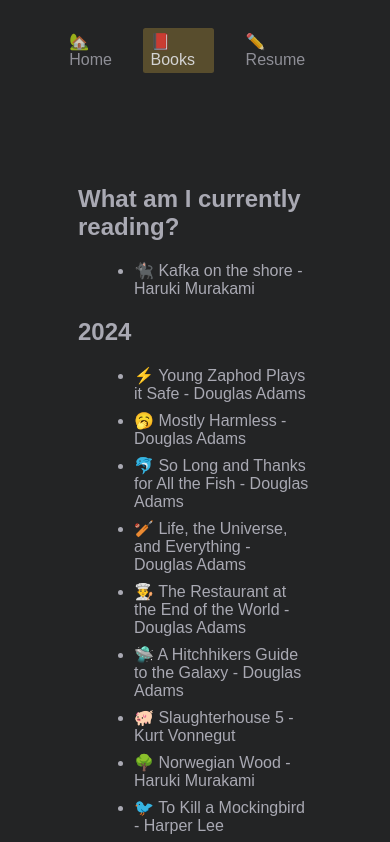
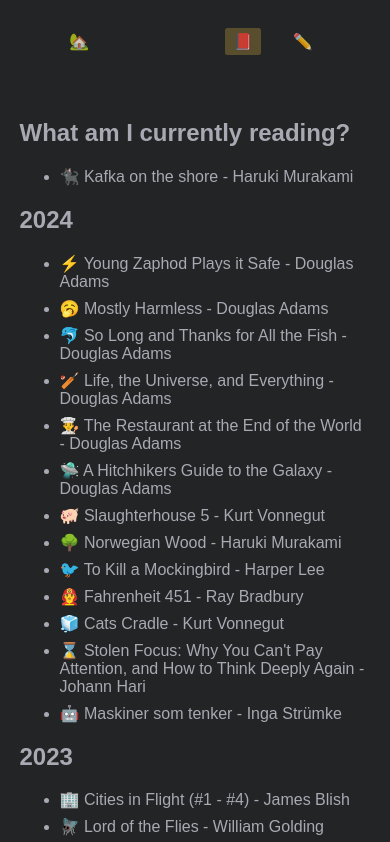
Before and after one commit to ErikMLysfjord/lysfjord.no, a SvelteKit app: page /books in a window 390 px wide. Shown: the top 842 px of the page. Built offline with nearby package versions, Linux system fonts and the light colour scheme.

Commit message:
feat: books and nav more mobile friendly

```diff
--- a/src/routes/+error.svelte
+++ b/src/routes/+error.svelte
@@ -17,4 +17,10 @@
 	.error-container h1 {
 		font-size: 2rem;
 	}
+
+	@media (max-width: 600px) {
+		.error-container h1 {
+			font-size: 1rem;
+		}
+	}
 </style>
--- a/src/routes/+page.svelte
+++ b/src/routes/+page.svelte
@@ -51,4 +51,10 @@
 		font-size: 2rem;
 		margin: 0;
 	}
+
+	@media (max-width: 600px) {
+		.outer-container h1 {
+			font-size: 1.5rem;
+		}
+	}
 </style>
--- a/src/routes/Nav.svelte
+++ b/src/routes/Nav.svelte
@@ -4,15 +4,21 @@
 
 <nav class="navbar">
 	<div class:active={$page.url.pathname == '/'}>
-		<a class:active-link={$page.url.pathname == '/'} href="/">🏡 Home</a>
+		<a class:active-link={$page.url.pathname == '/'} href="/"
+			>🏡<span class="removable-text">{' Home'}</span></a
+		>
 	</div>
 	<div class="links-right">
 		<div class:active={$page.url.pathname == '/books'}>
-			<a class:active-link={$page.url.pathname == '/books'} href="/books">📕 Books</a>
+			<a class:active-link={$page.url.pathname == '/books'} href="/books"
+				>📕<span class="removable-text">{' Books'}</span></a
+			>
 		</div>
 		<!-- <a href="/contact">Contact</a> -->
 		<div class:active={$page.url.pathname == '/resume'}>
-			<a href="/resume">✏️ Resume</a>
+			<a class:active-link={$page.url.pathname == '/resume'} href="/resume"
+				>✏️<span class="removable-text">{' Resume'}</span></a
+			>
 		</div>
 	</div>
 </nav>
@@ -56,4 +62,10 @@
 		outline: 2px solid #ffcc48;
 		border-radius: 2px;
 	}
+
+	@media (max-width: 600px) {
+		.removable-text {
+			display: none;
+		}
+	}
 </style>
--- a/src/routes/books/+page.svelte
+++ b/src/routes/books/+page.svelte
@@ -49,6 +49,7 @@
 
 	.content {
 		padding-top: 4rem;
+		padding-bottom: 2rem;
 	}
 
 	.book-list {
@@ -58,4 +59,18 @@
 	.book-list li {
 		margin: 0.5rem 0;
 	}
+
+	@media (max-width: 600px) {
+		.book-section {
+			width: 90%;
+		}
+
+		.content {
+			padding-top: 1rem;
+		}
+
+		.book-list {
+			margin: 0rem;
+		}
+	}
 </style>
--- a/src/routes/resume/+page.svelte
+++ b/src/routes/resume/+page.svelte
@@ -17,4 +17,10 @@
 	.message-container h1 {
 		font-size: 2rem;
 	}
+
+	@media (max-width: 600px) {
+		.message-container h1 {
+			font-size: 1.5rem;
+		}
+	}
 </style>
```
